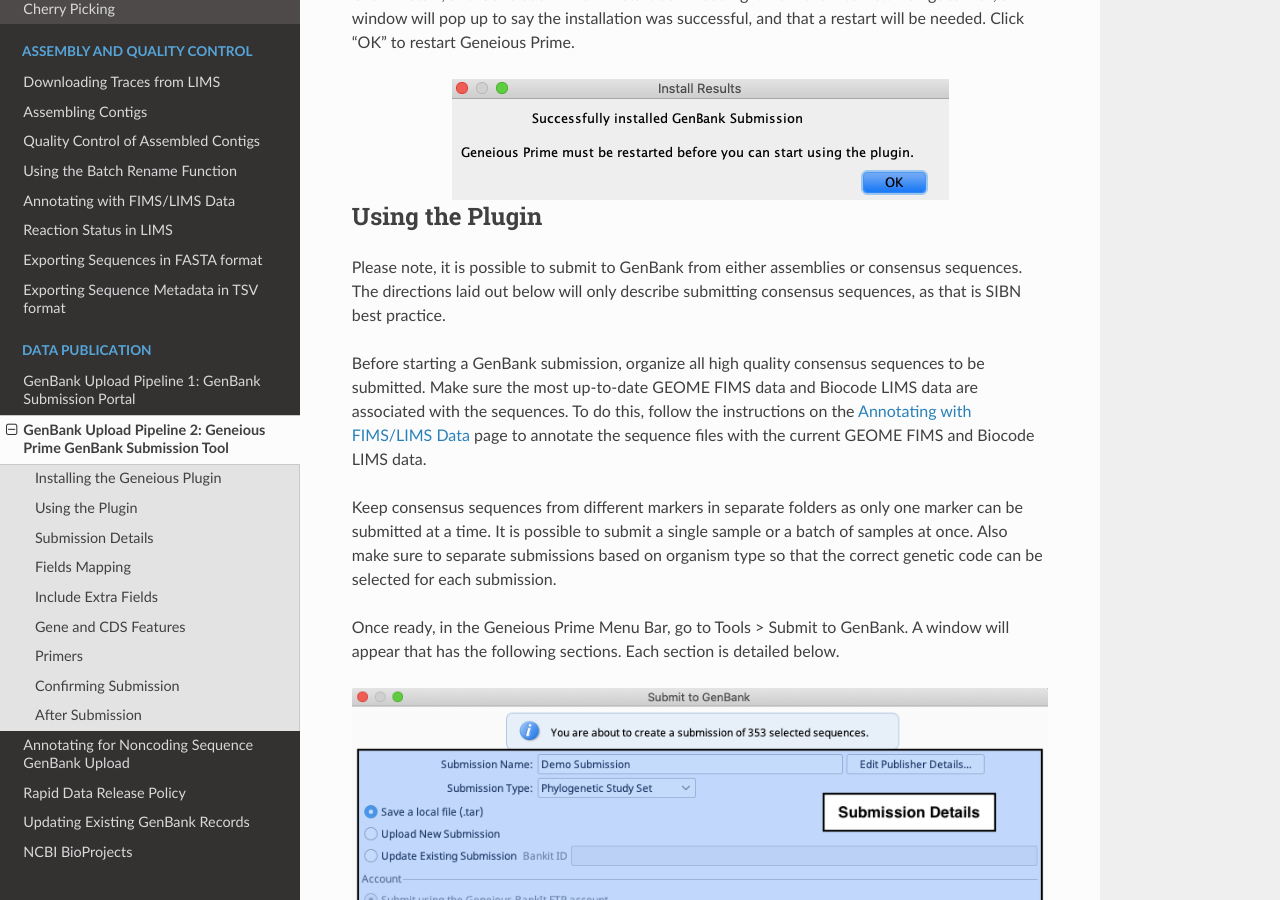
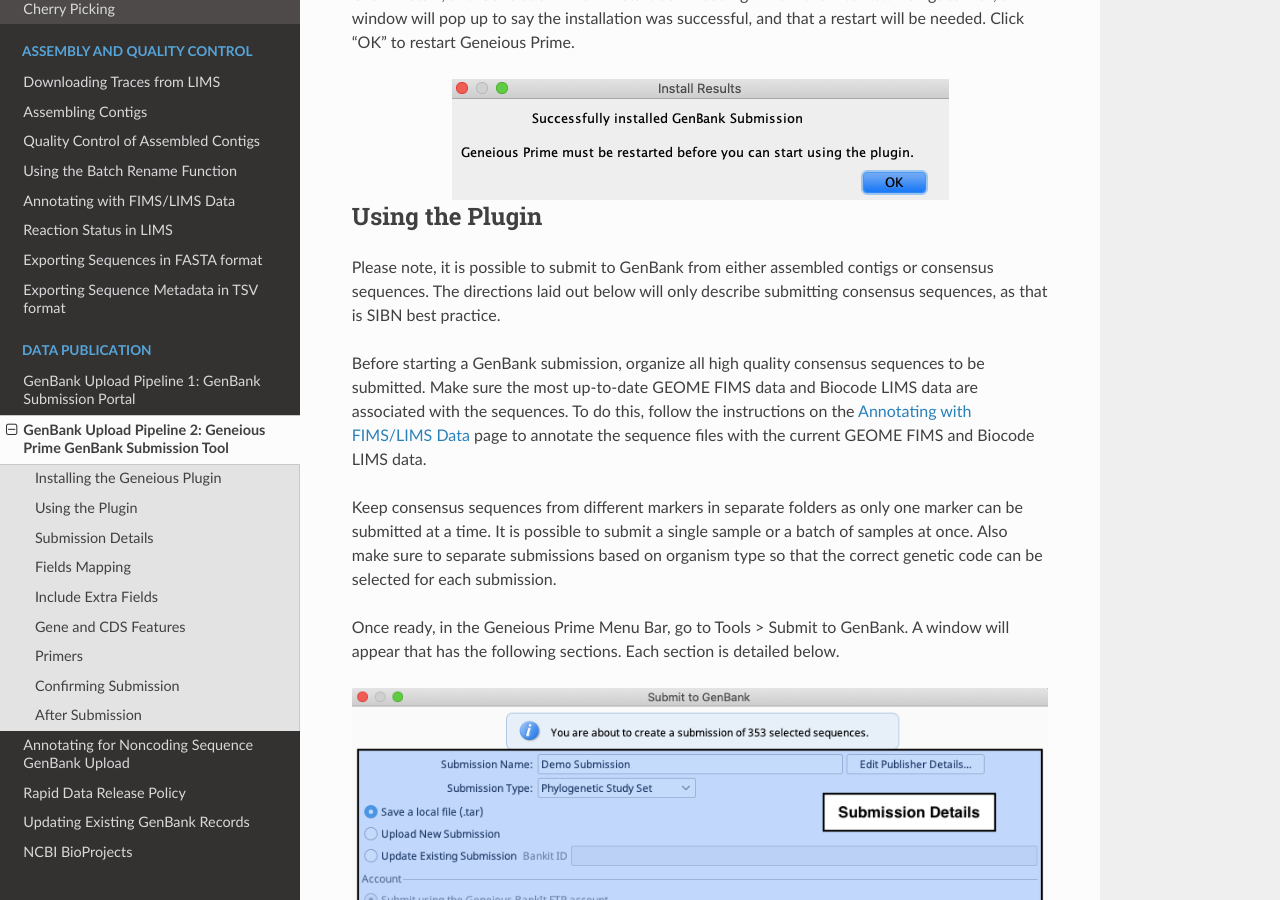
Before and after one commit to SIBarcodeNetwork/ReadtheDocsMaster, a Sphinx documentation site: the page built from Docs/gb_upload_Geneious_plugin.rst, in a window 1280 px wide and 900 px high, scrolled down 882 px. Built offline with Sphinx 7.4.7 and the Read the Docs theme 2.0.0, drawn with Linux system fonts in a browser that asks for light colours.

Commit message:
Update gb_upload_Geneious_plugin.rst

```diff
--- a/Docs/gb_upload_Geneious_plugin.rst
+++ b/Docs/gb_upload_Geneious_plugin.rst
@@ -29,7 +29,7 @@
 Using the Plugin
 -----------------
 
-Please note, it is possible to submit to GenBank from either assemblies or consensus sequences. The directions laid out below will only describe submitting consensus sequences, as that is SIBN best practice.
+Please note, it is possible to submit to GenBank from either assembled contigs or consensus sequences. The directions laid out below will only describe submitting consensus sequences, as that is SIBN best practice.
 
 Before starting a GenBank submission, organize all high quality consensus sequences to be submitted. Make sure the most up-to-date GEOME FIMS data and Biocode LIMS data are associated with the sequences. To do this, follow the instructions on the :ref:`Annotating_FIMS_LIMS-link` page to annotate the sequence files with the current GEOME FIMS and Biocode LIMS data.
 
```
